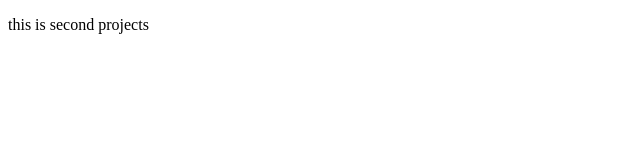
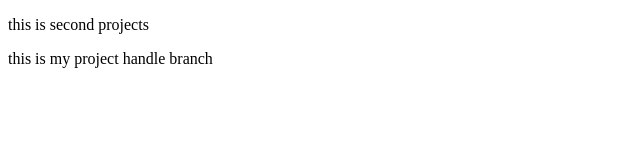
Before and after one commit to whitedevil123-maker/secondprojects, a plain HTML site: page index.html in a window 1280 px wide. Shown: the whole page, without its empty margins (0-640 px from the left). Drawn offline with Linux system fonts and the light colour scheme.

Commit message:
cheanges on html on branch2

```diff
--- a/index.html
+++ b/index.html
@@ -7,5 +7,6 @@
 </head>
 <body>
     <p>this is second projects</p>
+    <p>this is my project handle branch</p>
 </body>
 </html>
```
